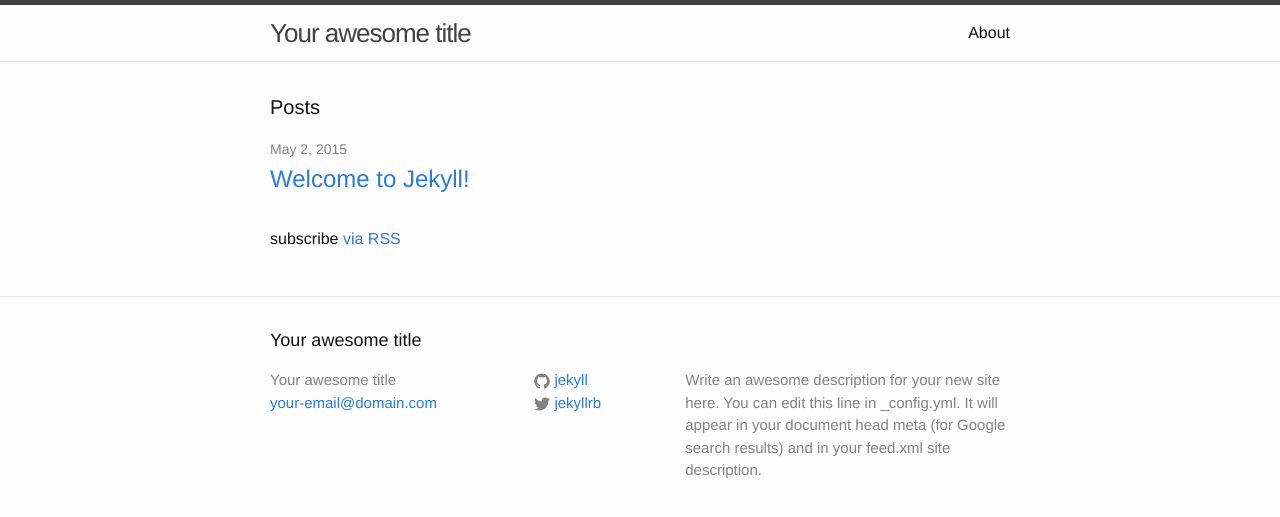
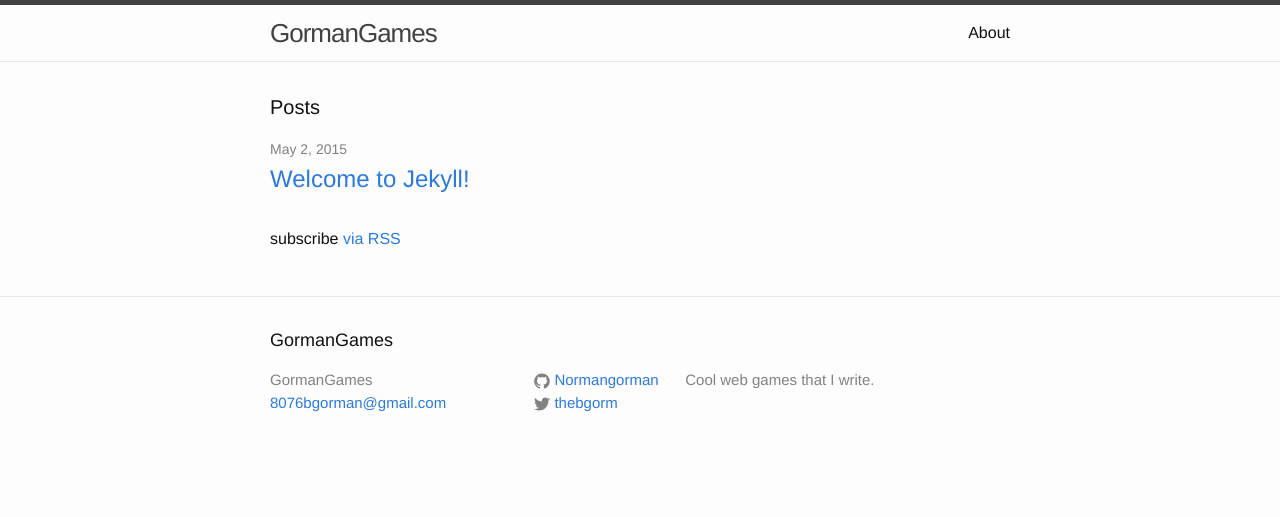
Before and after one commit to Normangorman/gormangames, a Jekyll site: the page built from index.html, in a window 1280 px wide. Shown: the top 517 px of the page. Built offline with Jekyll 4.4.1, drawn with Linux system fonts in a browser that asks for light colours.

Commit message:
update config for domain name

```diff
--- a/_config.yml
+++ b/_config.yml
@@ -1,14 +1,12 @@
 # Site settings
-title: Your awesome title
-email: your-email@domain.com
-description: > # this means to ignore newlines until "baseurl:"
-  Write an awesome description for your new site here. You can edit this
-  line in _config.yml. It will appear in your document head meta (for
-  Google search results) and in your feed.xml site description.
+title: GormanGames
+email: 8076bgorman@gmail.com
+description: >
+    Cool web games that I write.
 baseurl: "" # the subpath of your site, e.g. /blog/
-url: "http://yourdomain.com" # the base hostname & protocol for your site
-twitter_username: jekyllrb
-github_username:  jekyll
+url: "http://gormangames.com" # the base hostname & protocol for your site
+twitter_username: thebgorm
+github_username: Normangorman
 
 # Build settings
 markdown: kramdown
```
